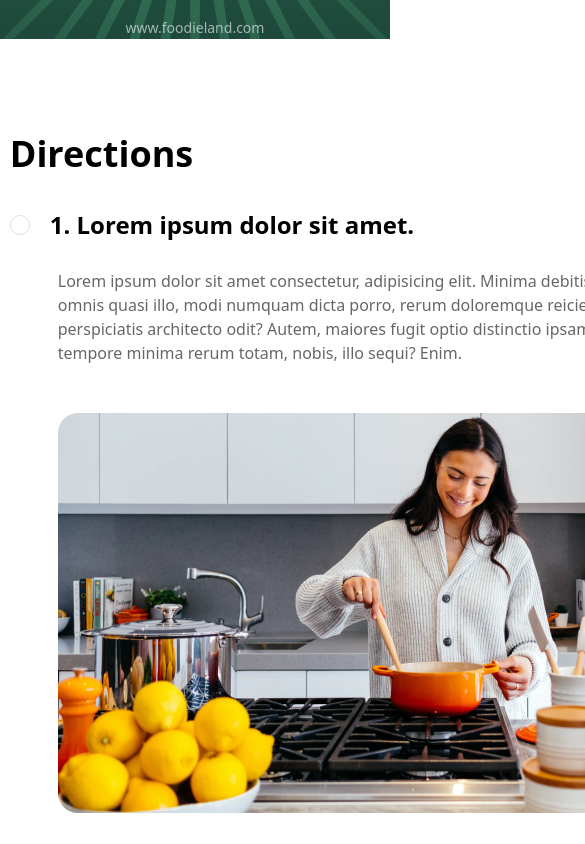
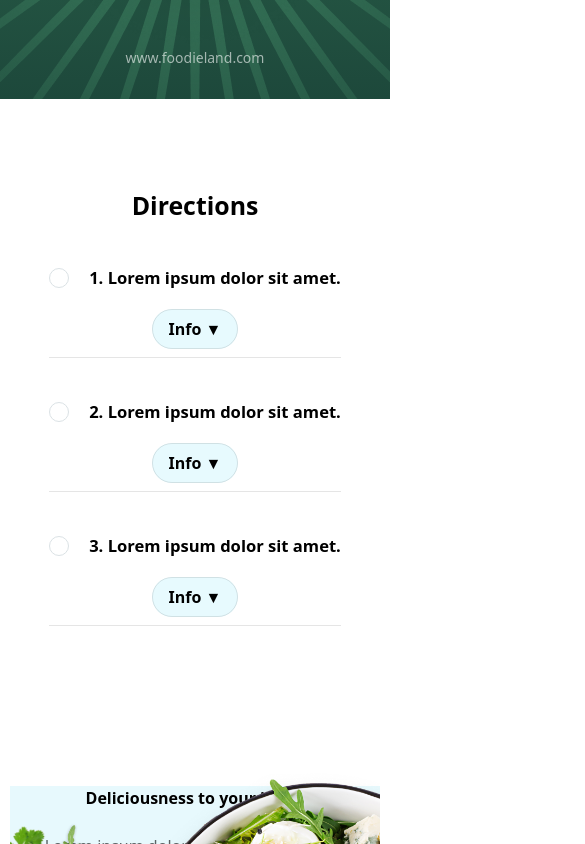
Before and after one commit to Scorpio0712/Foodieland-Portfolio, a Next.js app: page /recipe in a window 390 px wide. Shown: the part 3380-4224 px from the top of the page, 585 px wide, since content can reach past the window. Built offline with nearby package versions, Linux system fonts and the light colour scheme.

Commit message:
Fix direction at recipe page

```diff
--- a/app/recipe/page.tsx
+++ b/app/recipe/page.tsx
@@ -19,18 +19,6 @@ function RecipeDetailPage() {
     ingredientFive: false,
   });
 
-  const [sauces, setSauces] = useState({
-    sauceOne: false,
-    sauceTwo: false,
-    sauceThree: false,
-  });
-
-  const [directions, setDirections] = useState({
-    directionOne: false,
-    directionTwo: false,
-    directionThree: false,
-  });
-
   const handleIngredientsChange =
     (name: string) => (e: React.ChangeEvent<HTMLInputElement>) => {
       setIngredients((prev) => ({
@@ -38,6 +26,12 @@ function RecipeDetailPage() {
         [name]: e.target.checked,
       }));
     };
+
+  const [sauces, setSauces] = useState({
+    sauceOne: false,
+    sauceTwo: false,
+    sauceThree: false,
+  });
 
   const handleSaucesChange =
     (name: string) => (e: React.ChangeEvent<HTMLInputElement>) => {
@@ -47,11 +41,30 @@ function RecipeDetailPage() {
       }));
     };
 
+  const [directions, setDirections] = useState({
+    directionOne: false,
+    directionTwo: false,
+    directionThree: false,
+  });
+
   const handleDirectionsChange =
     (name: string) => (e: React.ChangeEvent<HTMLInputElement>) => {
       setDirections((prev) => ({
         ...prev,
         [name]: e.target.checked,
+      }));
+    };
+
+  const [openDirections, setOpenDirections] = useState({
+    directionsOne: false,
+    directionsTwo: false,
+    directionsThree: false,
+  });
+
+  const toggleDirection = (name: string) => {
+    setOpenDirections((prev) => ({
+      ...prev,
+      [name]: !prev[name as keyof typeof prev],
     }));
   };
 
@@ -341,6 +354,11 @@ function RecipeDetailPage() {
         <h1 className={style.rd_DirectionsTopic}>Directions</h1>
         <div className={style.rd_DirectionsList}>
           <div className={style.rd_DirectionsListOne}>
+            {/* ห่อ header ด้วย button ที่ toggle */}
+            <button
+              className={style.rd_DirectionToggleBtn}
+              onClick={() => toggleDirection("directionsOne")}
+            >
               <CircleCheckBoxComp
                 className={style.checkBox_DirectionOne}
                 label="1. Lorem ipsum dolor sit amet."
@@ -348,7 +366,11 @@ function RecipeDetailPage() {
                 checked={directions.directionOne}
                 onChange={handleDirectionsChange("directionOne")}
               />
-            <div className={style.rd_DirectionsListOneDetail}>
+              <span className={style.rd_DirectionArrow}>Info {openDirections.directionsOne ? "▲" : "▼"}</span>
+            </button>
+            <div
+              className={`${style.rd_DirectionsListOneDetail} ${openDirections.directionsOne ? style.open : ""}`}
+            >
               <p>
                 Lorem ipsum dolor sit amet consectetur, adipisicing elit. Minima
                 debitis sit sed eius impedit quis esse omnis quasi illo, modi
@@ -374,6 +396,10 @@ function RecipeDetailPage() {
             </div>
           </div>
           <div className={style.rd_DirectionsListTwo}>
+            <button
+              className={style.rd_DirectionToggleBtn}
+              onClick={() => toggleDirection("directionsTwo")}
+            >
             <CircleCheckBoxComp
               className={style.checkBox_DirectionTwo}
               label="2. Lorem ipsum dolor sit amet."
@@ -381,7 +407,9 @@ function RecipeDetailPage() {
               checked={directions.directionTwo}
               onChange={handleDirectionsChange("directionTwo")}
             />
-            <div className={style.rd_DirectionsListTwoDetail}>
+            <span className={style.rd_DirectionArrow}>Info {openDirections.directionsTwo ? "▲" : "▼"}</span>
+            </button>
+            <div className={`${style.rd_DirectionsListTwoDetail} ${openDirections.directionsTwo ? style.open : ""}`}>
               <p>
                 Lorem ipsum dolor sit amet consectetur, adipisicing elit. Minima
                 debitis sit sed eius impedit quis esse omnis quasi illo, modi
@@ -393,6 +421,10 @@ function RecipeDetailPage() {
             </div>
           </div>
           <div className={style.rd_DirectionsListThree}>
+            <button
+              className={style.rd_DirectionToggleBtn}
+              onClick={() => toggleDirection("directionsThree")}
+            >
             <CircleCheckBoxComp
               className={style.checkBox_DirectionThree}
               label="3. Lorem ipsum dolor sit amet."
@@ -400,7 +432,9 @@ function RecipeDetailPage() {
               checked={directions.directionThree}
               onChange={handleDirectionsChange("directionThree")}
             />
-            <div className={style.rd_DirectionsListThreeDetail}>
+            <span className={style.rd_DirectionArrow}>Info {openDirections.directionsThree ? "▲" : "▼"}</span>
+            </button>
+            <div className={`${style.rd_DirectionsListThreeDetail} ${openDirections.directionsThree ? style.open : ""}`}>
               <p>
                 Lorem ipsum dolor sit amet consectetur, adipisicing elit. Minima
                 debitis sit sed eius impedit quis esse omnis quasi illo, modi
--- a/app/style/recipe.module.css
+++ b/app/style/recipe.module.css
@@ -280,12 +280,12 @@
 
 /* Recipe Detail Section Three */
 .rd_SectionThree {
-    margin-top: 88px;
-    width: 840px;
+    margin-top: 5.5rem;
+    max-width: 840px;
 }
 
 .rd_DirectionsTopic {
-    font-size: 36px;
+    font-size: clamp(1.5rem, 1.25rem + 1.25vw, 2.25rem);
     font-weight: 600;
 }
 
@@ -299,14 +299,14 @@
 .checkBox_DirectionTwo,
 .checkBox_DirectionThree {
     border-bottom: 0;
-    font-size: 24px;
+    font-size: clamp(1rem, 0.8333rem + 0.8333vw, 1.5rem);
     font-weight: 600;
 }
 
 .rd_DirectionsListOneDetail,
 .rd_DirectionsListTwoDetail,
 .rd_DirectionsListThreeDetail {
-    padding: 0 0 48px 48px;
+    padding: 0 0 clamp(1.5rem, 1rem + 2.5vw, 3rem) clamp(1.5rem, 1rem + 2.5vw, 3rem);
 }
 
 .rd_DirectionsListOneDetail p,
@@ -476,10 +476,6 @@
         text-align: center;
     }
 
-    .rd_Ingredients h1 {
-        font-weight: 600;
-    }
-
     .rd_ForMainDishDetail .rd_CircleCheckBoxComp,
     .rd_ForTheSauceDetail .rd_CircleCheckBoxComp {
         display: flex;
@@ -504,49 +500,67 @@
         width: 100vw;
         margin-left: 50%;
         transform: translateX(-50%);
-        height: 374px;
+        height: 434px;
     }
 
     /* Recipe Detail Section Three */
     .rd_SectionThree {
-        margin-top: 88px;
-        width: 840px;
+        display: flex;
+        flex-direction: column;
+        align-items: center;
     }
 
-    .rd_DirectionsTopic {
-        font-size: 36px;
-        font-weight: 600;
+    .rd_DirectionToggleBtn {
+        width: 100%;
+        justify-content: space-between;
+        align-items: center;
+        background: none;
+        border: none;
+        padding: 1rem 0;
+        cursor: pointer;
     }
 
-    .rd_DirectionsListOne,
-    .rd_DirectionsListTwo,
-    .rd_DirectionsListThree {
-        border-bottom: 1px solid rgba(0, 0, 0, 0.1);
+    .rd_DirectionArrow {
+       background: #E7FAFE;
+       border: 1px solid rgba(0, 0, 0, 0.1);
+       border-radius: 2rem;
+       padding: 0.5rem 1rem;
+       font-size: 1rem;
+       font-weight: 600;
+    }
+
+    .rd_DirectionsListOneDetail,
+    .rd_DirectionsListTwoDetail,
+    .rd_DirectionsListThreeDetail {
+        display: none;
+        /* ซ่อน default */
+        padding-left: 0.75rem;
+        padding-right: 0.75rem;
+    }
+
+    /* เมื่อ open class ถูก add */
+    .rd_DirectionsListOneDetail.open,
+    .rd_DirectionsListTwoDetail.open,
+    .rd_DirectionsListThreeDetail.open {
+        display: block;
     }
 
     .checkBox_DirectionOne,
     .checkBox_DirectionTwo,
     .checkBox_DirectionThree {
-        border-bottom: 0;
-        font-size: 24px;
-        font-weight: 600;
-    }
-
-    .rd_DirectionsListOneDetail,
-    .rd_DirectionsListTwoDetail,
-    .rd_DirectionsListThreeDetail {
-        padding: 0 0 48px 48px;
+        justify-content: center;
     }
 
     .rd_DirectionsListOneDetail p,
     .rd_DirectionsListTwoDetail p,
     .rd_DirectionsListThreeDetail p {
-        color: rgba(0, 0, 0, 0.6);
+        text-wrap: balance;
+        text-align: center;
     }
 
     .rd_DirectionsListOneDetail img {
-        margin: 48px 0 48px 0;
-        width: 100%;
+        margin: clamp(1.5rem, 1rem + 2.5vw, 3rem) 0 clamp(1.5rem, 1rem + 2.5vw, 3rem) 0;
+        max-width: 100%;
     }
 
     /* Recipe Detail Section Four */
```
Lines whose indentation alone changed are shown as unchanged.
